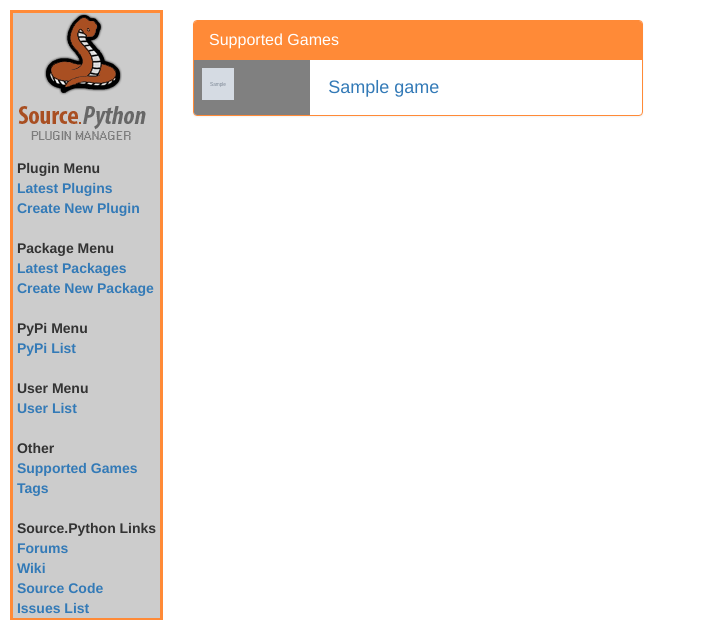
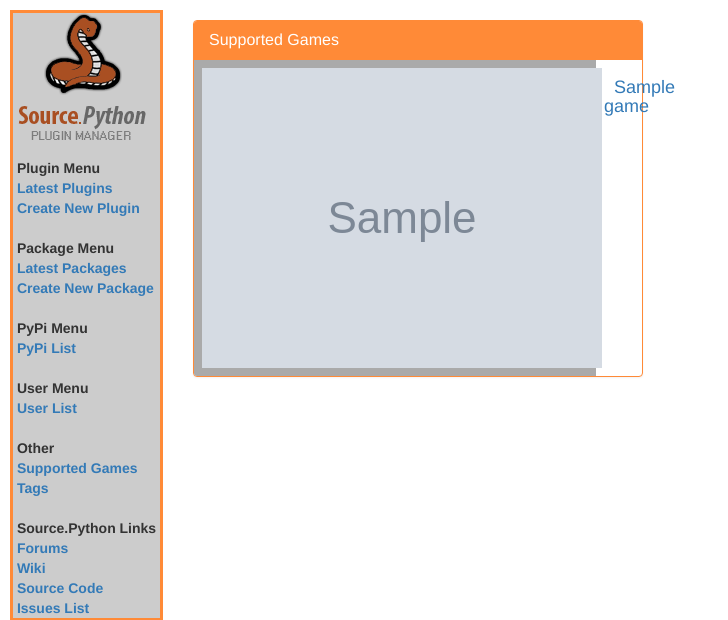
Before and after one commit to Source-Python-Dev-Team/SPPM, a Django app: page /games/ in a window 1280 px wide. Shown: the top 620 px of the page, without its empty margins (0-728 px from the left). Run offline with Django 3.2, Linux system fonts and the light colour scheme; tables that the repository leaves empty hold one stand-in row (values such as "Sample post"); grey boxes marked "Sample" are stand-in pictures; some libraries are stand-ins or nearby versions.

Commit message:
Changed game logo background to use a lighter shade of gray.

```diff
--- a/templates/games/list.html
+++ b/templates/games/list.html
@@ -17,7 +17,7 @@
                     <tbody>
                         {% for game in game_list %}
                             <tr>
-                                <td bgcolor="gray"><img src="{{ MEDIA_URL }}{{ game.icon }}" height="32" width="32" alt="{{ game }} Icon"/></td>
+                                <td bgcolor="#aaaaaa"><img src="{{ MEDIA_URL }}{{ game.icon }}" style="margin-right: -14px;" alt="{{ game }} Icon"/></td>
                                 <td><h4>&nbsp;&nbsp;<a href="{% url 'games:detail' slug=game.slug %}">{{ game }}</a></h4></td>
                             </tr>
                         {% endfor %}
```
